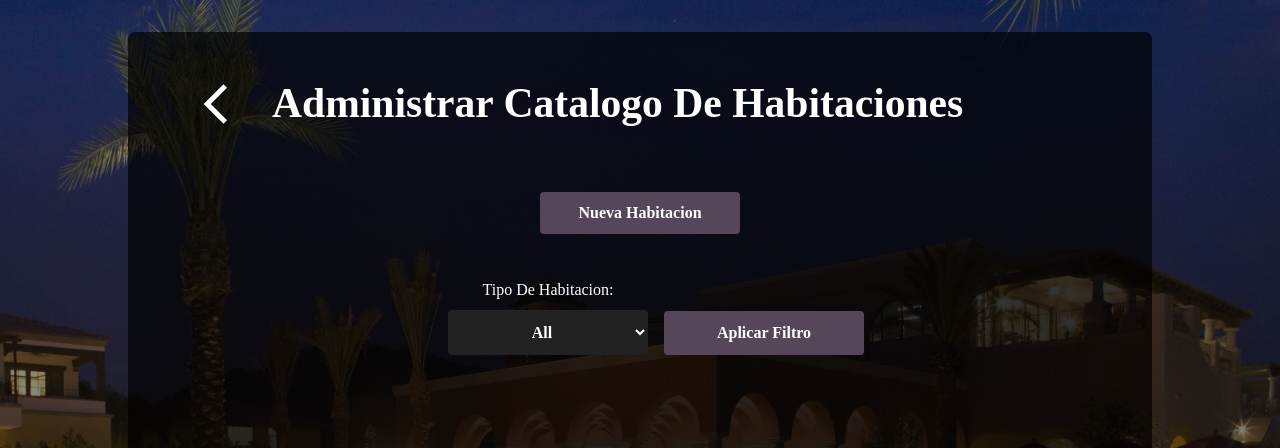
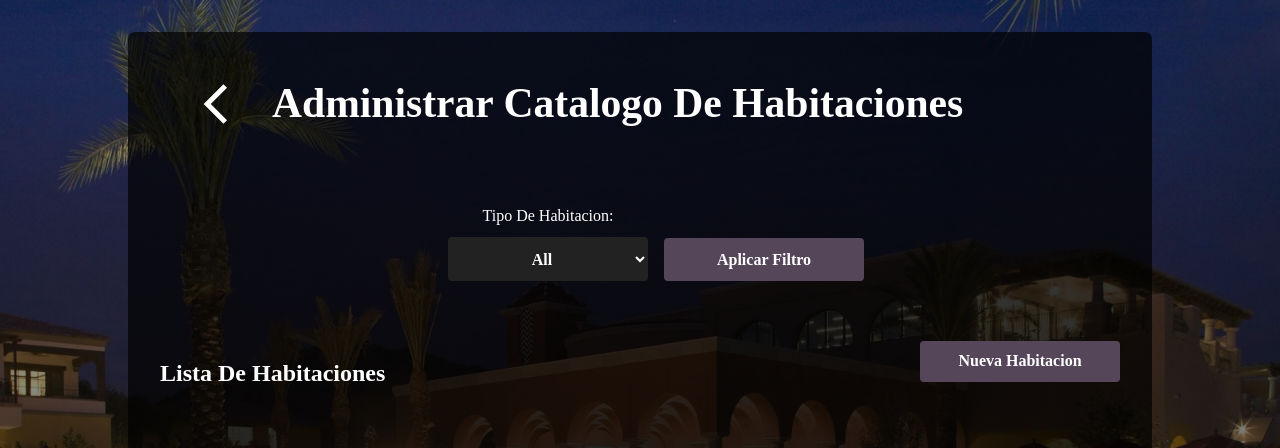
Before and after one commit to MaximilianoMO95/COCAREEF, a Django app: page /rooms/ in a window 1280 px wide. Shown: the top 448 px of the page. Run offline with Django 5.2, Linux system fonts and the light colour scheme; a user stored in the database is signed in; tables that the repository leaves empty hold one stand-in row (values such as "Sample post").

Commit message:
agregar estilos generales y actualizar vista admin de catalogo

```diff
--- a/static/css/styles.css
+++ b/static/css/styles.css
@@ -106,6 +106,10 @@ select {
 .row { flex-direction: row; }
 .align-items-center { align-items: center; }
 .justify-content-center { justify-content: center; }
+.align-items-start { align-items: start; }
+.justify-content-start { justify-content: start; }
+.align-items-end { align-items: end; }
+.justify-content-end { justify-content: end; }
 .g-0 { gap: 0; }
 .g-1 { gap: 1em; }
 .g-2 { gap: 2em; }
--- a/templates/rooms/admin/catalogue.html
+++ b/templates/rooms/admin/catalogue.html
@@ -7,11 +7,8 @@
     <div class="glass-container">
         {% include 'navbar.html' with title='Administrar Catalogo De Habitaciones' backurl='/admin-panel' %}
 
-        <div class="action-buttons my-2">
-            <a role="button" class="btn-primary" href="{% url 'rooms:create' %}">Nueva Habitacion</a>
-        </div>
-
         {% if object_list %}
+            <div class="d-flex col justify-content-center align-items-center w-100 my-3">
                 <form id="filter-form" method="GET" action="{% url 'rooms:catalogue' %}">
                     {% for field in filter_form %}
                         <div class="input-group">
@@ -22,12 +19,18 @@
                     <button type="submit" class="btn-primary">Aplicar Filtro</button>
                 </form>
 
-            <div class="card-list-ctn mt-5">
+                <div class="d-flex justify-content-center align-items-center g-2 w-100 col mt-2">
+                    <div class="mb-1 d-flex justify-content-start align-items-center row w-100">
+                        <h2 class="w-100 mt-2 mb-1">Lista De Habitaciones</h2>
+                        <a role="button" class="btn-primary" href="{% url 'rooms:create' %}">Nueva Habitacion</a>
+                    </div>
+
+                    <div class="card-list-ctn" role="list">
                     {% for room in object_list %}
-                <div class="card">
+                        <div class="card" role="listitem">
                             <img alt="{{ room.description }}" src="https://picsum.photos/200" />
                             <div class="card-body">
-                        <div class="d-flex col info">
+                                <div class="d-flex col info g-1">
                                     <h1>{{ room.name }}</h1>
                                     <h2>${{ room.price }}</h2>
                                 </div>
@@ -35,6 +38,8 @@
                             </div>
                         </div>
                     {% endfor %}
+                    </div>
+                </div>
             </div>
         {% else %}
             <h1>No Se Encontro Ninguna Habitacion</h1>
@@ -59,15 +64,6 @@
         }
     }
 
-    .action-buttons {
-        display: flex;
-        flex-direction: row;
-        flex-wrap: wrap;
-        justify-content: center;
-        align-items: center;
-        width: 100%;
-    }
-
     .card {
         display: flex;
         background: var(--bg-primary, #FFF);
@@ -78,6 +74,7 @@
         flex-wrap: wrap;
         gap: 1em;
         padding: 0;
+
         min-width: 320px;
 
         & img {
@@ -111,8 +108,6 @@
         justify-content: center;
         align-items: stretch;
         gap: 1.5em;
-
-        width: 100%;
     }
 </style>
 {% endblock head %}
```
Also changed, not shown: other parts of static/css/styles.css (+30 -0 lines). Lines whose indentation alone changed are shown as unchanged.
